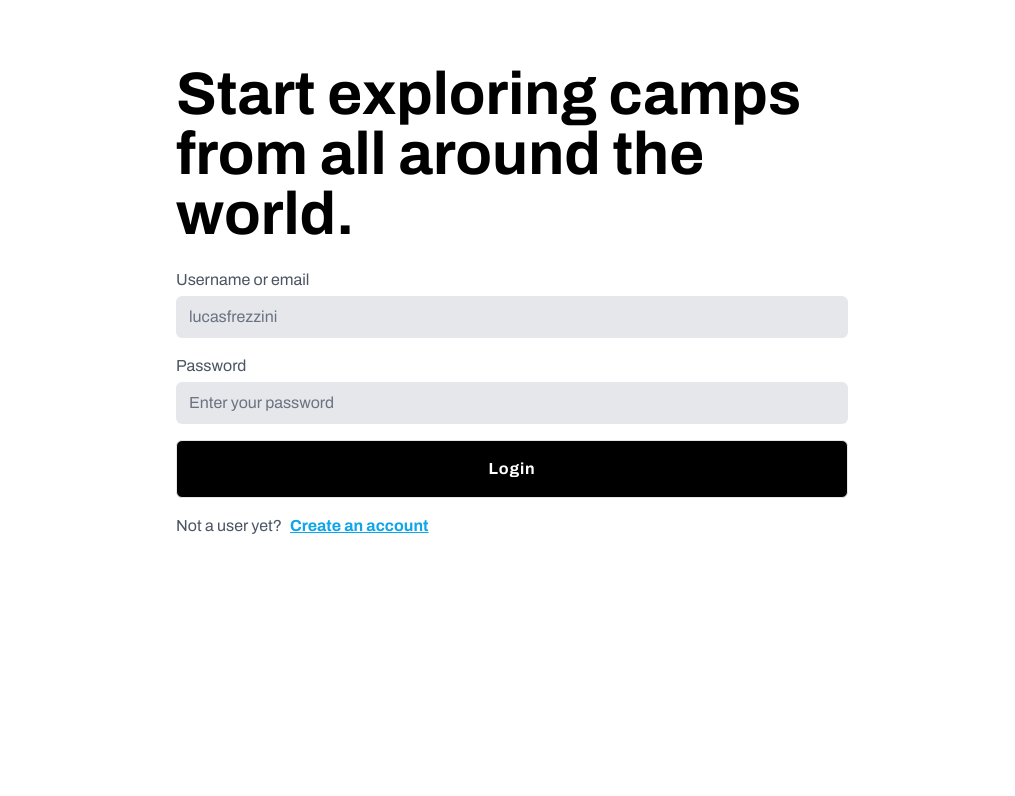
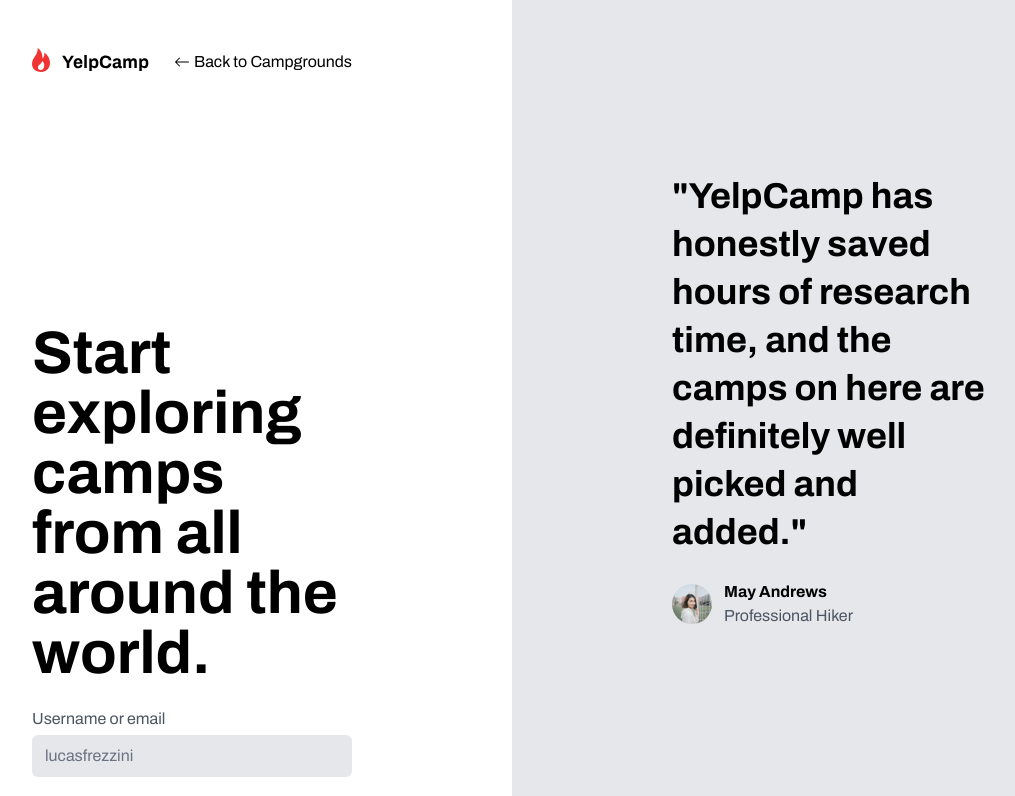
Before and after one commit to lucasfrezzini/YelpCamp-Codewell, a React (Create React App) app in the folder yelpcamp/: page /dashboard/new in a window 1280 px wide. Shown: the top 796 px of the page, without its empty margins (128-1143 px from the left). Built offline with nearby package versions, Linux system fonts and the light colour scheme.

Commit message:
Refactor: NewAccount and NewCampgrounds add inputs and styles

```diff
--- a/yelpcamp/src/App.js
+++ b/yelpcamp/src/App.js
@@ -7,17 +7,21 @@ import NewComment from "./pages/NewComment";
 import NewCampground from "./pages/NewCampground";
 import Login from "./pages/Login";
 import NewAccount from "./pages/NewAccount";
+import Campgrounds from "./pages/Campgrounds";
 
 function App() {
   return (
     <Routes>
       <Route path="/" element={<Layout />}>
         <Route index element={<Home />} />
+        <Route path="/campgrounds" element={<Campgrounds />}>
+          <Route path="/campgrounds/:id" element={<Home />} />
+        </Route>
         <Route path="dashboard/*" element={<Dashboard />}>
-          <Route path="new-comment" element={<NewComment />} />
-          <Route path="new-campground" element={<NewCampground />} />
           <Route path="login" element={<Login />} />
           <Route path="new" element={<NewAccount />} />
+          <Route path="new-campground" element={<NewCampground />} />
+          <Route path="new-comment" element={<NewComment />} />
         </Route>
       </Route>
     </Routes>
--- /dev/null
+++ b/yelpcamp/src/pages/Campgrounds.js
@@ -0,0 +1,5 @@
+
+
+export default function Campgrounds() {
+    return (<h1>Campgrounds</h1>)
+}
--- a/yelpcamp/src/pages/NewAccount.js
+++ b/yelpcamp/src/pages/NewAccount.js
@@ -1,9 +1,23 @@
 import Button from "../components/Button";
+
+import logo from "../assets/img/logo.svg";
+import icon_user from "../assets/img/icon_userTestimonial.svg";
+import icon_arrowLeft from "../assets/img/icon_arrowLeft.svg";
 
 export default function Login() {
   return (
-    <section className="container max-w-2xl m-auto px-4 py-6 lg:px-0">
-      <form>
+    <section className="grid grid-rows-[auto_1fr_auto] lg:px-0 min-h-screenlg:grid-rows-[88px_minmax(0px,80vh)] lg:grid-cols-2">
+      <header className="flex justify-between items-center mx-4 md:mx-8 lg:mx-40">
+        <img className="py-12" src={logo} />
+        <a href="#" className="flex group">
+          <img
+            src={icon_arrowLeft}
+            className="mr-1 transition-all duration-300 group-hover:mr-3"
+          />{" "}
+          Back to Campgrounds
+        </a>
+      </header>
+      <form className="mx-4 md:mx-8 lg:m-40 lg:flex lg:justify-center lg:flex-col">
         <h1 className="text-4xl mb-6 md:text-6xl font-bold mt-10">
           Start exploring camps from all around the world.
         </h1>
@@ -20,17 +34,32 @@ export default function Login() {
           <input
             type="password"
             className="DashboardInput"
-            placeholder="Enter your password"
+            placeholder="Choose your password"
           />
         </label>
-        <Button colors width title="Login" />
+        <Button colors width title="Create an Account" />
         <p className="text-gray-600 mt-4">
-          Not a user yet?
-          <a href="#" className="text-sky-500 ml-2 font-bold underline">
-            Create an account
+          Already a user?
+          <a href="/dashboard/login" className="text-sky-500 ml-2 font-bold underline">
+            Sign In
           </a>
         </p>
       </form>
+      <div className="bg-gray-200 font-bold py-12 mt-12 px-4 lg:flex lg:flex-col lg:justify-center lg:mt-0 md:px-8 lg:p-40 lg:row-start-1 lg:row-end-3 lg:col-start-2 lg:h-screen">
+        <h3 className="text-2xl leading-10 md:leading-[3rem] mb-6 md:text-4xl">
+          "YelpCamp has honestly saved hours of research time, and the camps on
+          here are definitely well picked and added."
+        </h3>
+        <div className="flex items-center gap-3">
+          <img src={icon_user} alt="May Andrews, Professional Hiker" />
+          <h4>
+            May Andrews <br />{" "}
+            <span className="text-gray-600 font-normal">
+              Professional Hiker
+            </span>
+          </h4>
+        </div>
+      </div>
     </section>
   );
 }
--- a/yelpcamp/src/pages/NewCampground.js
+++ b/yelpcamp/src/pages/NewCampground.js
@@ -19,6 +19,14 @@ export default function NewCampground() {
           <span class="text-gray-600">Price</span>
           <input type="number" class="DashboardInput" placeholder="$149" />
         </label>
+        <label class="block">
+          <span class="text-gray-600">Image</span>
+          <input
+            type="text"
+            class="DashboardInput"
+            placeholder="www.google.com/img/refactoring-ui-sidebar.png"
+          />
+        </label>
         <label className="block">
           <p className="text-gray-600 text-lg mb-2">Description</p>
           <textarea
```
